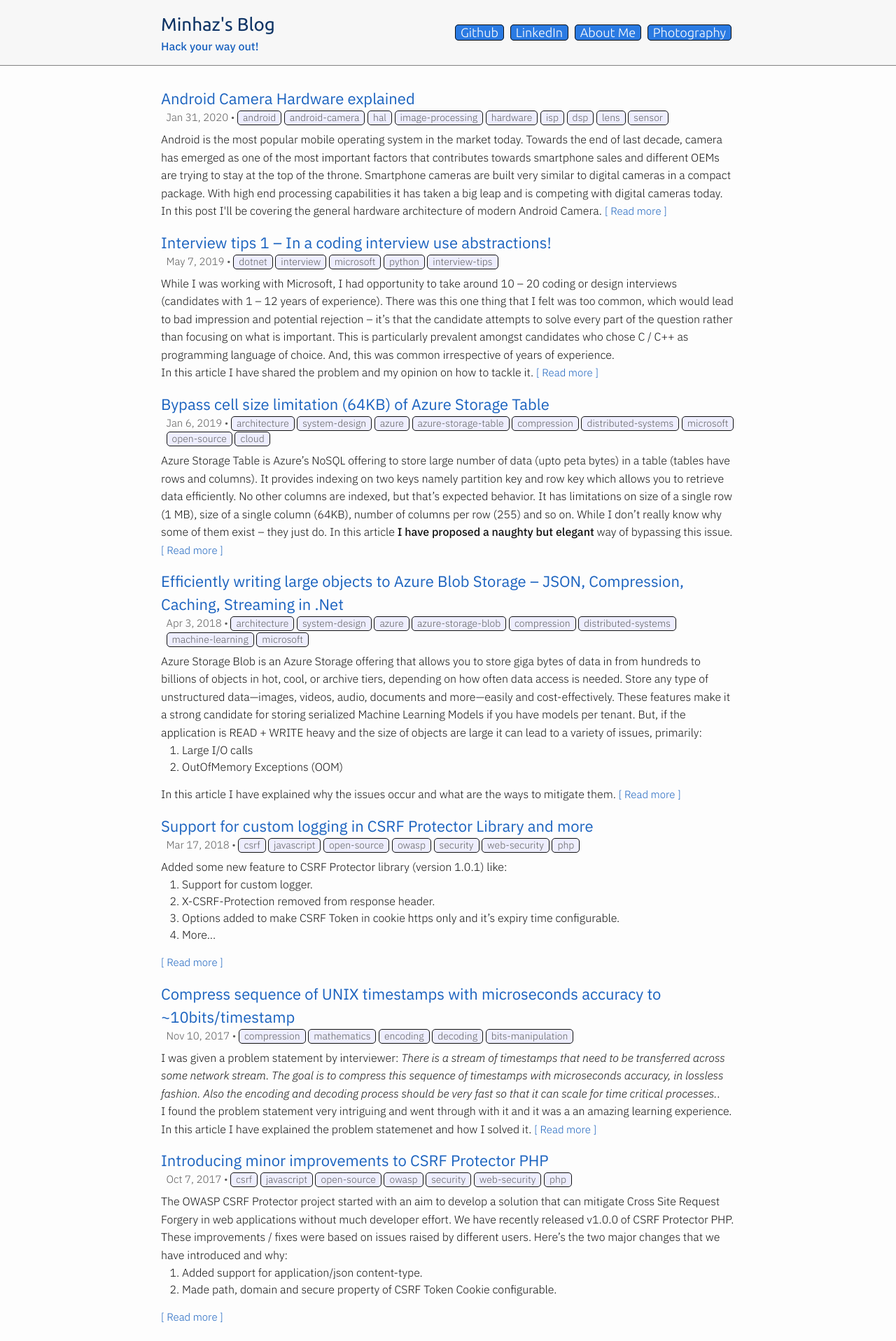
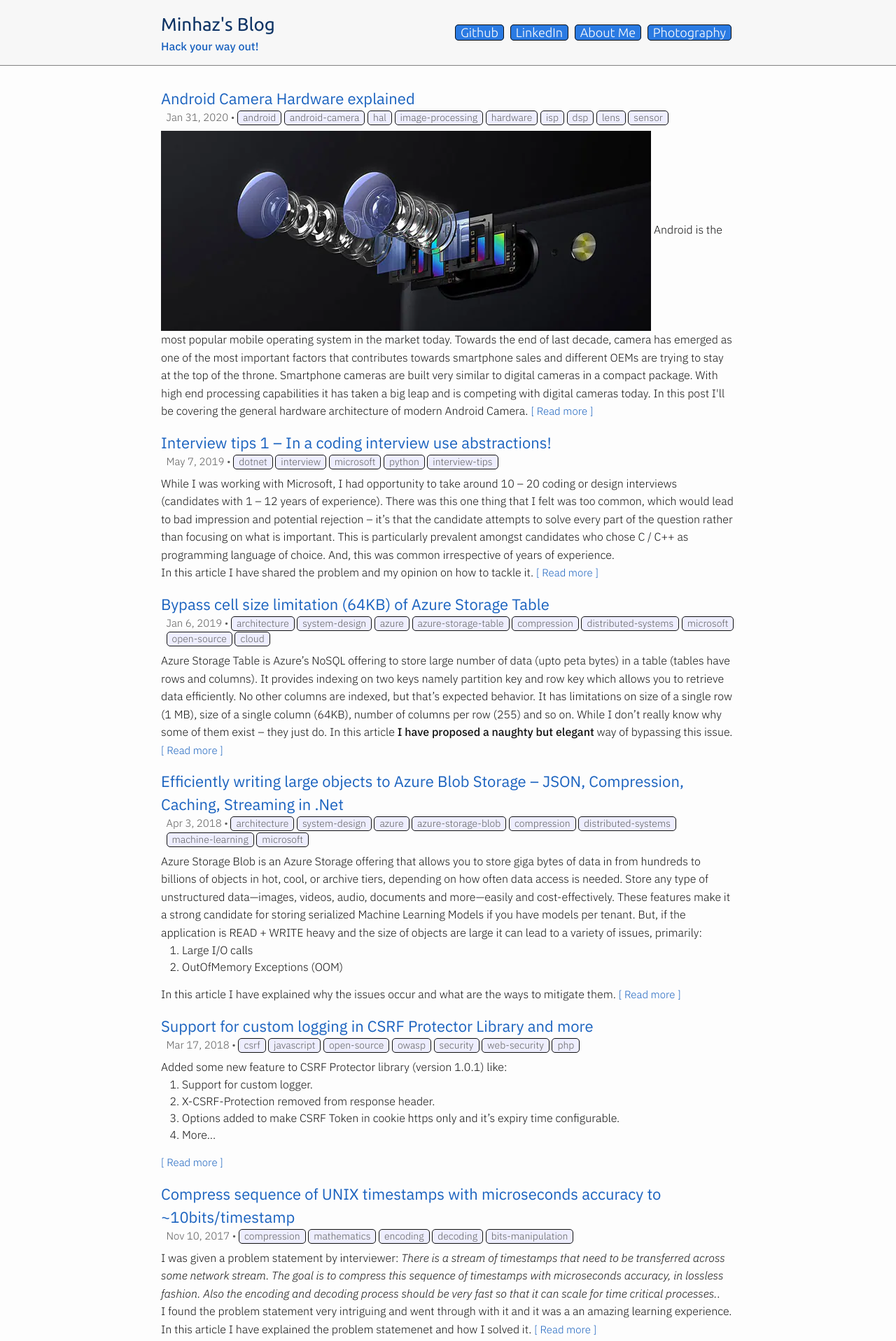
Before and after one commit to mebjas/mebjas.github.io, a Jekyll site: the page built from index.html, in a window 1280 px wide. Shown: the top 1917 px of the page at 70% size. Built offline with Jekyll 4.4.1, drawn with Linux system fonts in a browser that asks for light colours.

Commit message:
Attempt 1: post with image

```diff
--- a/_includes/post-info.html
+++ b/_includes/post-info.html
@@ -9,6 +9,10 @@
       {% include filed.html %}
     </p>
 
+    {% if page.image %}
+    <image src="{{ page.image | relative_url }}" style="max-width: 100%;" />
+    {% endif %}
+
     {% if page.description  %}
     <span class="post-description">{{ page.description }}</span>
     <span class="read-more"><a href="{{ page.url | relative_url }}">[&nbsp;Read&nbsp;more&nbsp;]</a></span>
```
